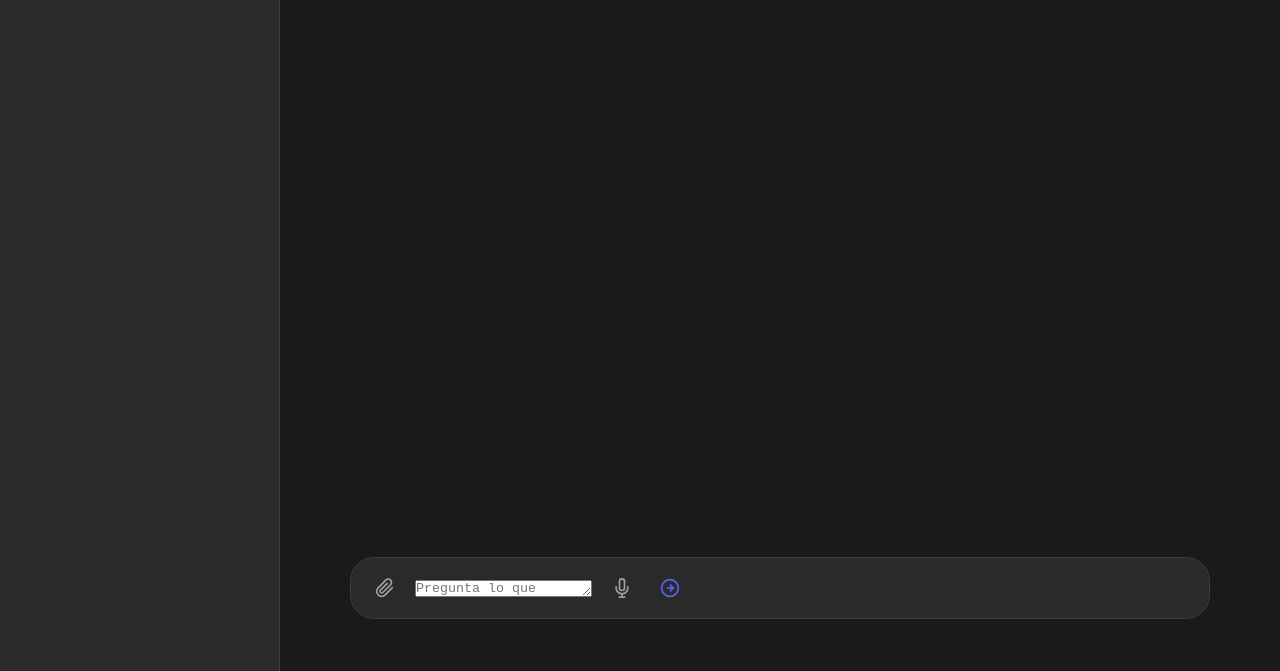
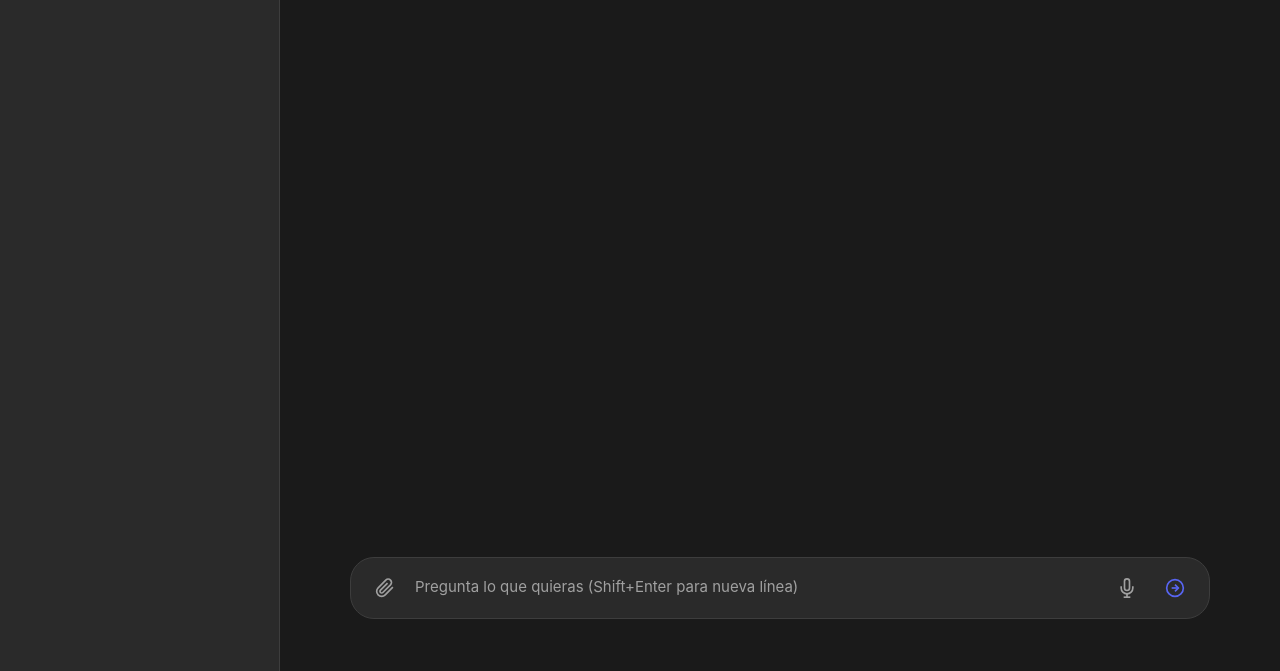
Before and after one commit to LloydHiggsBennison/Inaia, a website: page public/index.html in a window 1280 px wide. Shown: the part 129-800 px from the top of the page. Drawn offline with nearby package versions, Linux system fonts and the light colour scheme.

Commit message:
Fix textarea: transparent background, auto-resize, scrollbar

```diff
--- a/public/index.html
+++ b/public/index.html
@@ -5,6 +5,7 @@
     <meta name="viewport" content="width=device-width, initial-scale=1.0">
     <title>AI Chat</title>
     <link rel="stylesheet" href="style.css">
+    <link rel="stylesheet" href="textarea-fix.css">
     <!-- Markdown parser -->
     <script src="https://cdn.jsdelivr.net/npm/marked/marked.min.js"></script>
     <!-- Code syntax highlighting -->
--- /dev/null
+++ b/public/textarea-fix.css
@@ -0,0 +1,38 @@
+/* Additional styles for textarea multiline support */
+#messageInput {
+    flex: 1 !important;
+    background: transparent !important;
+    border: none !important;
+    color: var(--text-primary) !important;
+    font-size: 15px !important;
+    outline: none !important;
+    font-family: inherit !important;
+    resize: none !important;
+    min-height: 24px !important;
+    max-height: 150px !important;
+    overflow-y: auto !important;
+    line-height: 1.5 !important;
+    padding: 0 !important;
+}
+
+#messageInput::placeholder {
+    color: var(--text-secondary) !important;
+}
+
+/* Custom scrollbar for textarea */
+#messageInput::-webkit-scrollbar {
+    width: 6px;
+}
+
+#messageInput::-webkit-scrollbar-track {
+    background: transparent;
+}
+
+#messageInput::-webkit-scrollbar-thumb {
+    background: var(--border);
+    border-radius: 3px;
+}
+
+#messageInput::-webkit-scrollbar-thumb:hover {
+    background: var(--text-secondary);
+}
```
